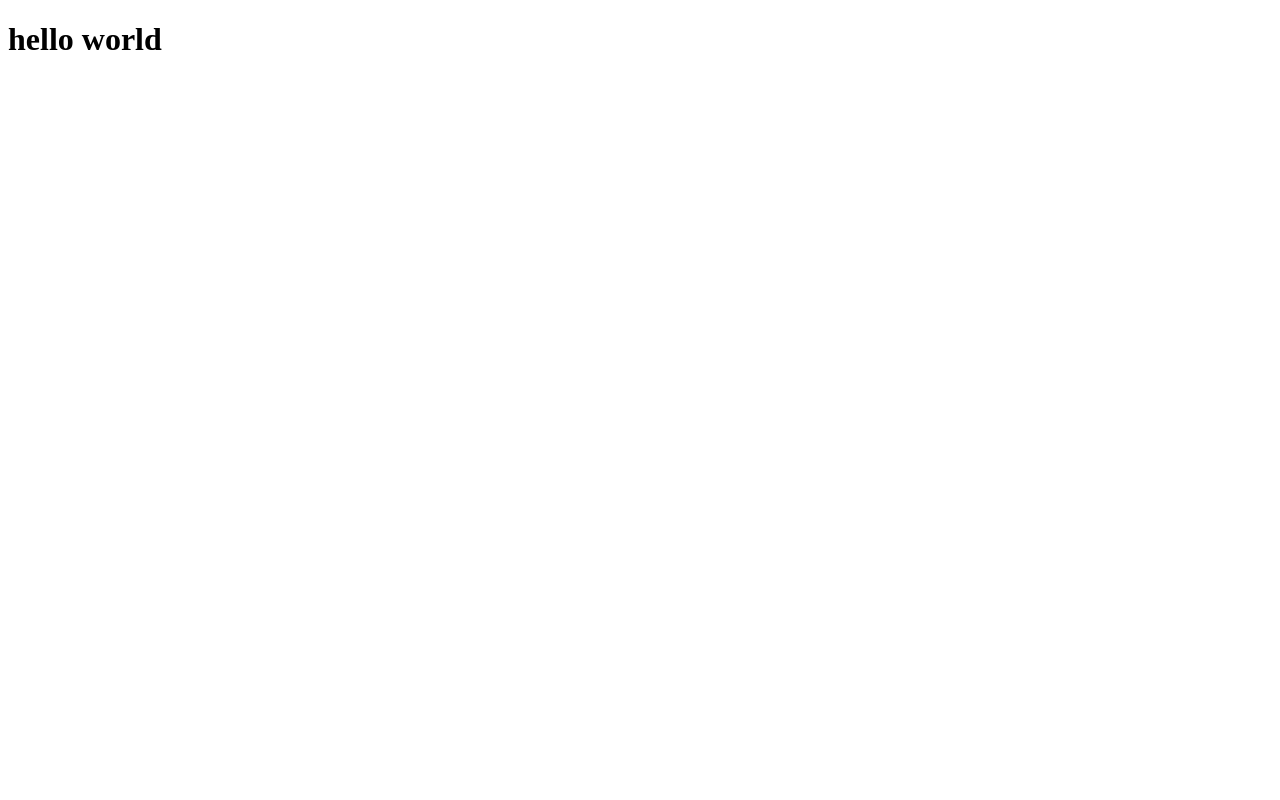
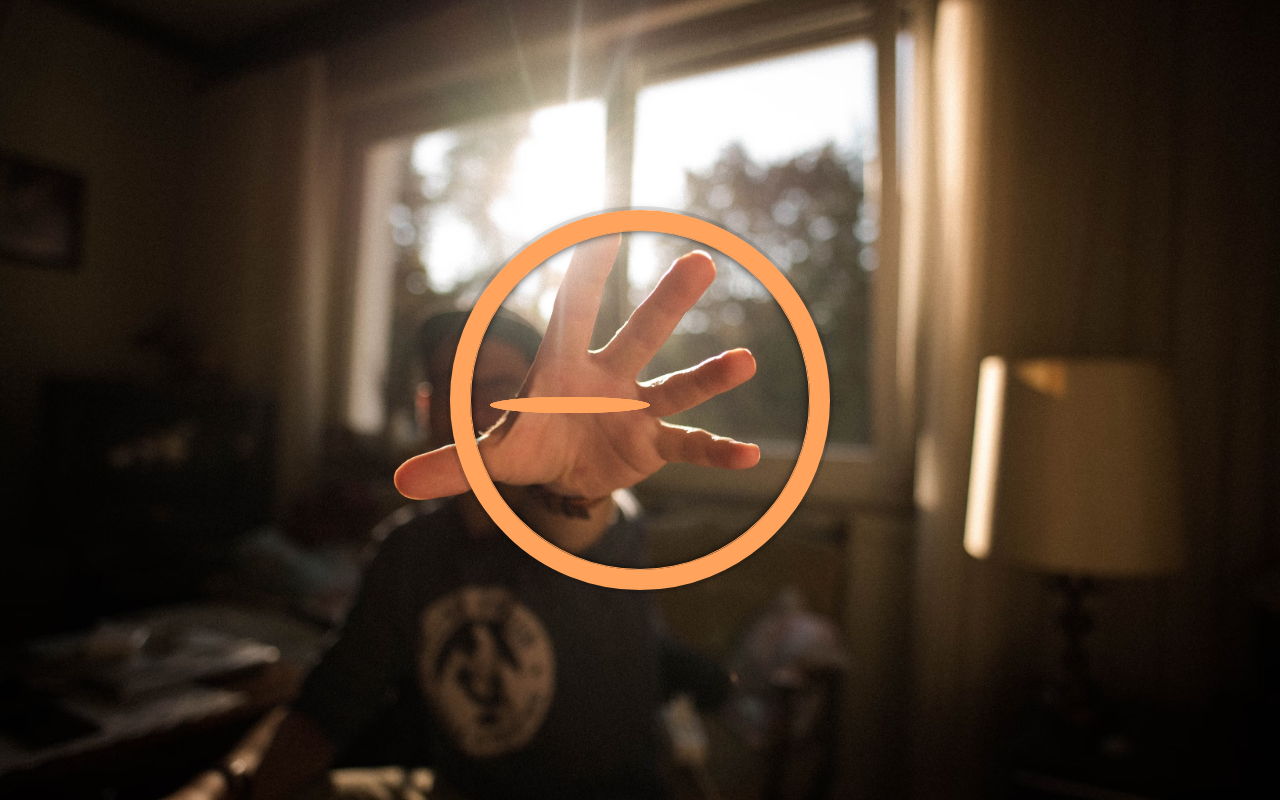
Before and after one commit to GenadiKozarev/javascript-css-clock, a website: page index.html in a window 1280 px wide. Drawn offline with Linux system fonts and the light colour scheme.

Commit message:
adds background image; style and html of the clock

```diff
--- a/index.html
+++ b/index.html
@@ -3,8 +3,15 @@
     <head>
         <meta charset="UTF-8" />
         <title>JS + CSS Clock</title>
+        <link rel="stylesheet" href="style.css">
     </head>
     <body>
-        <h1>hello world</h1>
+        <div class="clock">
+            <div class="clock-face">
+                <div class="hand hour-hand"></div>
+                <div class="hand min-hand"></div>
+                <div class="hand second-hand"></div>
+            </div>
+        </div>
     </body>
 </html>
--- /dev/null
+++ b/style.css
@@ -0,0 +1,42 @@
+html {
+    background: url('./background.jpg') no-repeat center center fixed;
+    background-size: cover;
+    font-size: 10px;
+}
+
+body {
+    margin: 0;
+    display: flex;
+    flex: 1;
+    min-height: 100vh;
+    align-items: center;
+}
+
+.clock {
+    width: 30rem;
+    height: 30rem;
+    border: 2rem solid #ffa35d;
+    border-radius: 50%;
+    margin: 5rem auto;
+    position: relative;
+    padding: 2rem;
+    box-shadow: 0 0 0 0.4rem #0000001a, inset 0 0 0 0.1rem #ffa35d,
+        inset 0 0 1rem #000000, 0 0 1rem #00000033;
+}
+
+.clock-face {
+    position: relative;
+    width: 100%;
+    height: 100%;
+    transform: translateY(-0.3rem); /* account for the height of the clock hands */
+}
+
+.hand {
+    background: #ffa35d;
+    width: 50%;
+    height: 0.6rem;
+    position: absolute;
+    top: 50%;
+    border: 0.5rem solid #ffa35d;
+    border-radius: 50%;
+}
```
Also changed, not shown: background.jpg (added).
